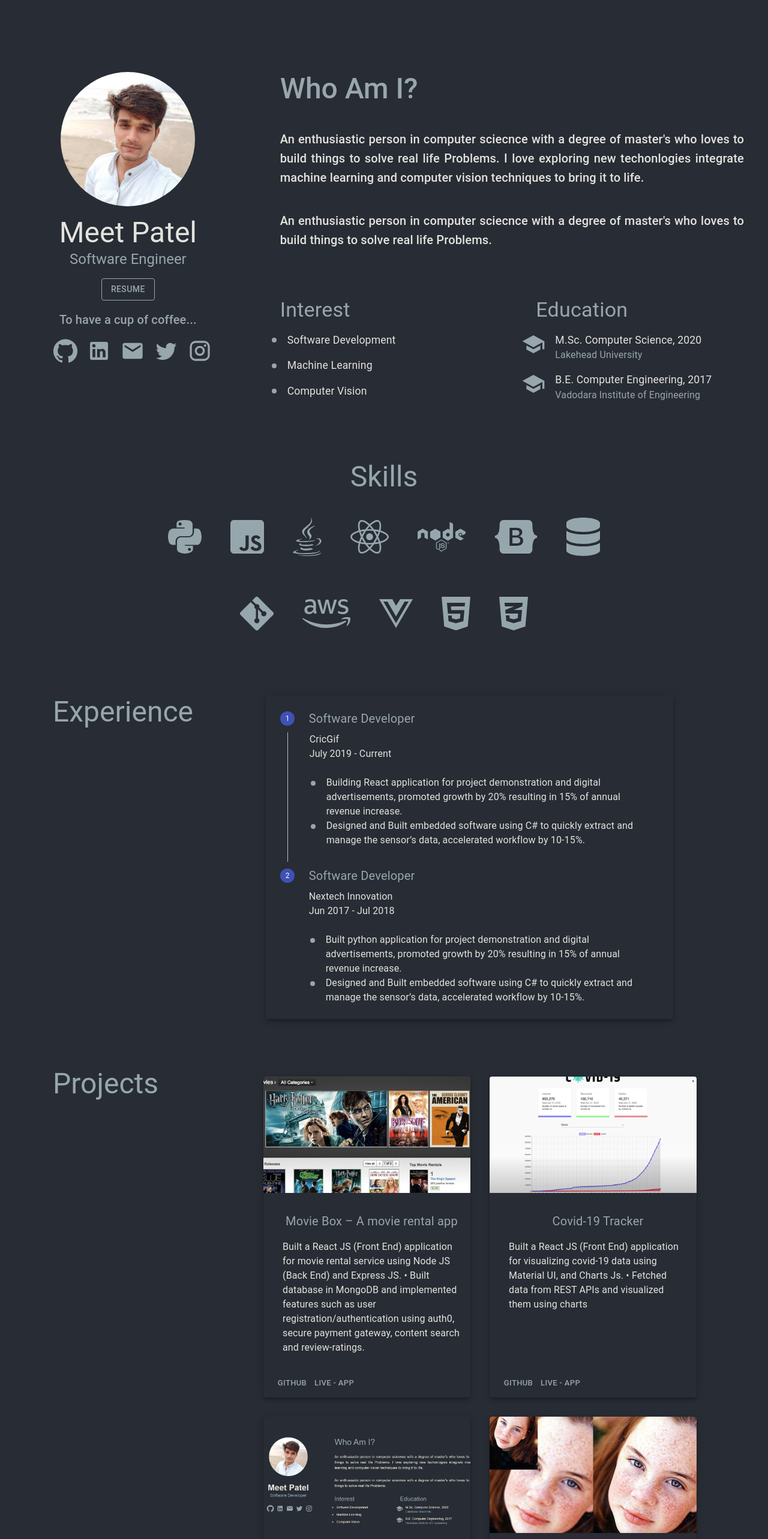
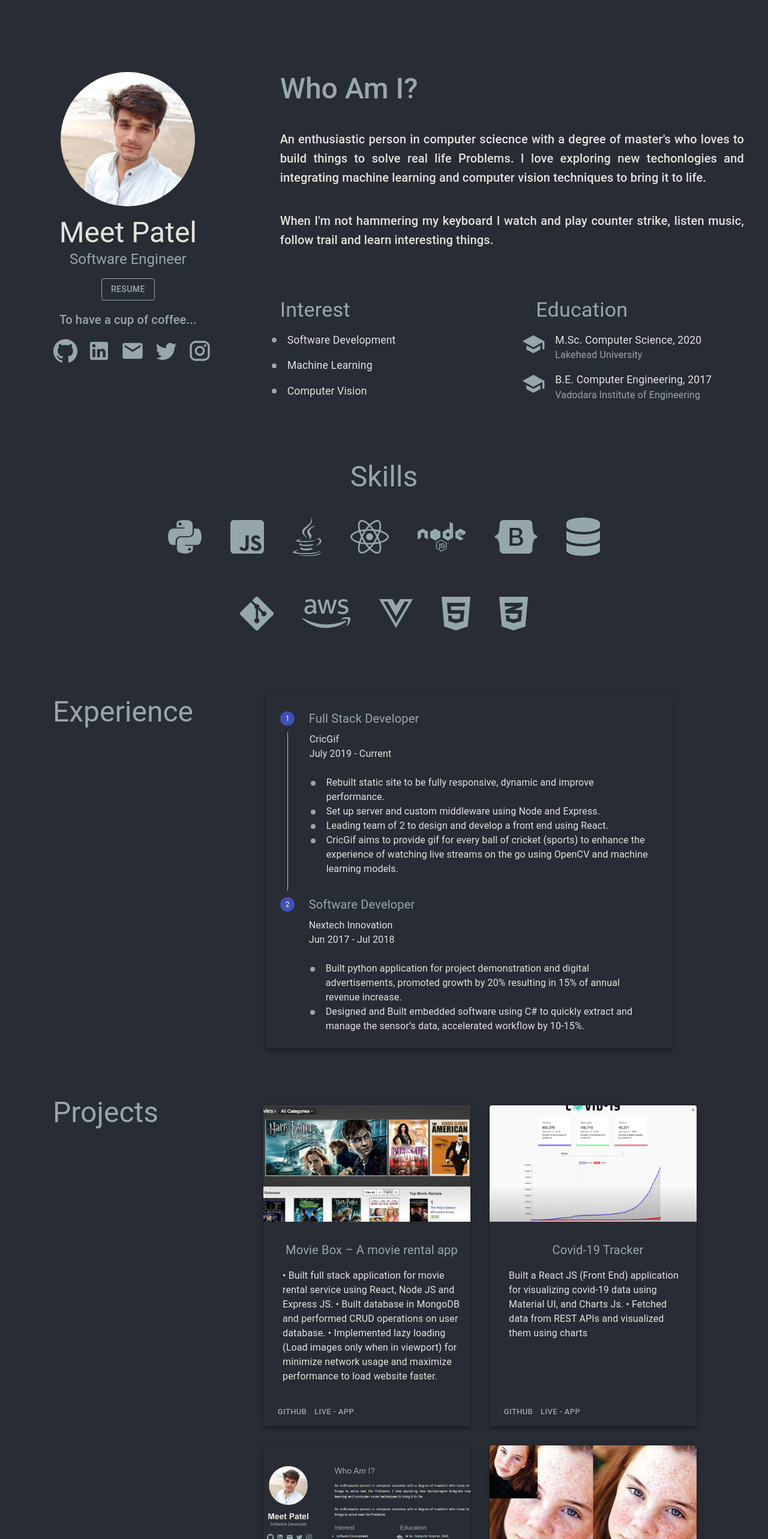
Before and after one commit to meet1807/meet1807.github.io, a React (Create React App) app: page / in a window 1280 px wide. Shown: the top 2566 px of the page at 60% size. Built offline with nearby package versions, Linux system fonts and the light colour scheme.

Commit message:
publish v1

```diff
--- a/package.json
+++ b/package.json
@@ -1,4 +1,5 @@
 {
+  "homepage": "https://meet1807.github.io/meet1807.github.io.git",
   "name": "portfolio",
   "version": "0.1.0",
   "private": true,
@@ -21,6 +22,8 @@
     "react-scripts": "3.4.1"
   },
   "scripts": {
+    "predeploy": "npm run build",
+    "deploy": "gh-pages -d build",
     "start": "react-scripts start",
     "build": "react-scripts build",
     "test": "react-scripts test",
@@ -40,5 +43,8 @@
       "last 1 firefox version",
       "last 1 safari version"
     ]
+  },
+  "devDependencies": {
+    "gh-pages": "^3.1.0"
   }
 }
--- a/src/components/about.jsx
+++ b/src/components/about.jsx
@@ -101,7 +101,7 @@ const About = () => {
           variant="outlined"
           color="inherit"
           className={classes.text}
-          href="https://drive.google.com/file/d/1g5Ox187cZh8AEssir1By4JwlpwrzUGRf/view?usp=sharing"
+          href="https://drive.google.com/file/d/1u9flIrQ6Scm9fCr-8SQy5fUjaQ7x8Jxn/view?usp=sharing"
         >
           Resume
         </Button>
--- a/src/components/experience.jsx
+++ b/src/components/experience.jsx
@@ -44,16 +44,16 @@ const useStyle = makeStyles((theme) => ({
 const Experience = () => {
   const job = [
     {
-      title: "Software Developer",
+      title: "Full Stack Developer",
       company: "CricGif",
       year: "July 2019 - Current",
       description: [
         `
-      Building React application for project demonstration and digital advertisements, promoted growth by 20% resulting
-  in 15% of annual revenue increase.`,
+        Rebuilt static site to be fully responsive, dynamic and improve performance.`,
         `
-  Designed and Built embedded software using C# to quickly extract and manage the sensor’s data, accelerated
-  workflow by 10-15%.`,
+        Set up server and custom middleware using Node and Express.`,
+        `Leading team of 2 to design and develop a front end using React.`,
+        `CricGif aims to provide gif for every ball of cricket (sports) to enhance the experience of watching live streams on the go using OpenCV and machine learning models.`,
       ],
     },
     {
--- a/src/components/introduction.jsx
+++ b/src/components/introduction.jsx
@@ -39,14 +39,14 @@ const Introduction = () => {
         <Typography variant="h6" className={classes.content} align="justify">
           An enthusiastic person in computer sciecnce with a degree of master's
           who loves to build things to solve real life Problems. I love
-          exploring new techonlogies integrate machine learning and computer
-          vision techniques to bring it to life.
+          exploring new techonlogies and integrating machine learning and
+          computer vision techniques to bring it to life.
         </Typography>
       </Grid>
       <Grid item>
         <Typography variant="h6" className={classes.content} align="justify">
-          An enthusiastic person in computer sciecnce with a degree of master's
-          who loves to build things to solve real life Problems.
+          When I'm not hammering my keyboard I watch and play counter strike,
+          listen music, follow trail and learn interesting things.
         </Typography>
       </Grid>
       <Grid item container direction="row" flex={1}>
--- a/src/components/projects.jsx
+++ b/src/components/projects.jsx
@@ -26,8 +26,11 @@ const Projects = () => {
     {
       image: "movie.jpg",
       title: "Movie Box – A movie rental app",
-      description: `Built a React JS (Front End) application for movie rental service using Node JS (Back End) and Express JS.
-          • Built database in MongoDB and implemented features such as user registration/authentication using auth0, secure payment gateway, content search and review-ratings.`,
+      description: `•	Built full stack application for movie rental service using React, Node JS  and Express JS.
+          • Built database in MongoDB and performed CRUD operations on user database.
+          •	Implemented lazy loading (Load images only when in viewport) for minimize network usage and maximize performance to load website faster.`,
+      github: "https://github.com/meet1807/app-moviebox",
+      link: "https://app-moviebox.herokuapp.com/home",
     },
     {
       image: "covid.PNG",
@@ -35,12 +38,14 @@ const Projects = () => {
       description: `Built a React JS (Front End) application for visualizing covid-19 data using Material UI, and Charts Js.
         • Fetched data from REST APIs and visualized them using charts`,
       github: "https://github.com/meet1807/covid-19",
+      link: "https://covid-19-bc826.web.app/",
     },
     {
       image: "portfolio.PNG",
       title: "Portfolio Design",
       description: `Built a React JS (Front End) application for showcasing skillsets using Material UI.`,
       github: "https://github.com/meet1807/portfolio",
+      link: "https://meet1807.github.io",
     },
     {
       image: "sr.jpg",
```
Also changed, not shown: 1 other file (tests, documents, lock files or other folders).
